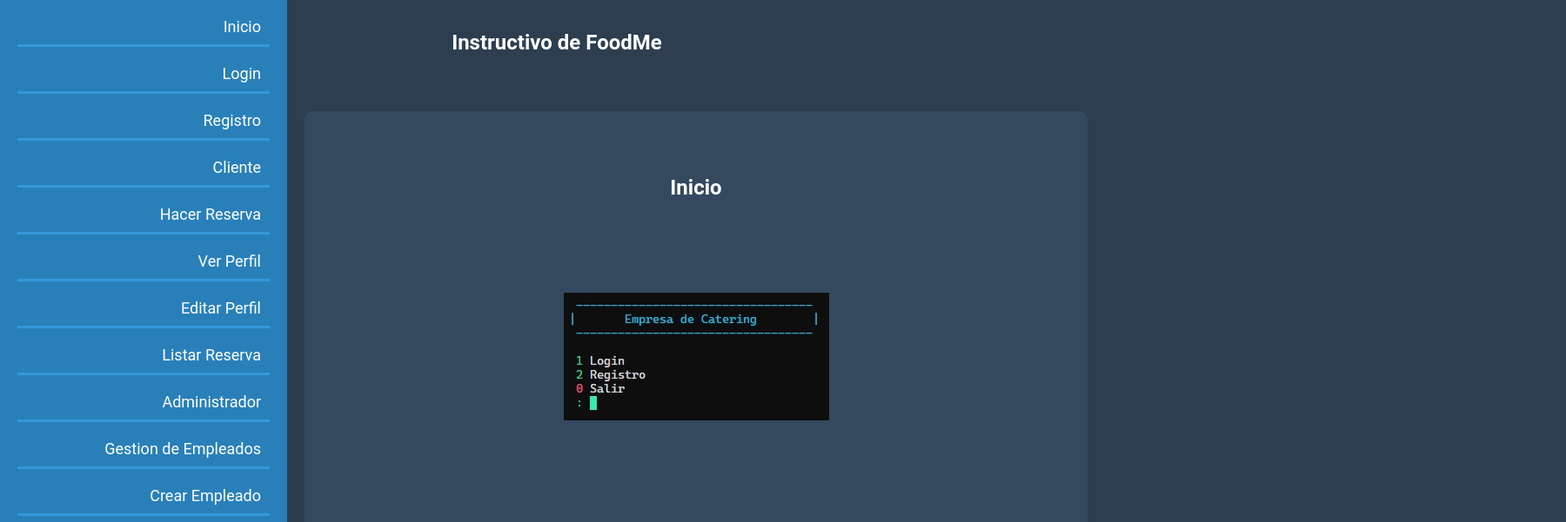
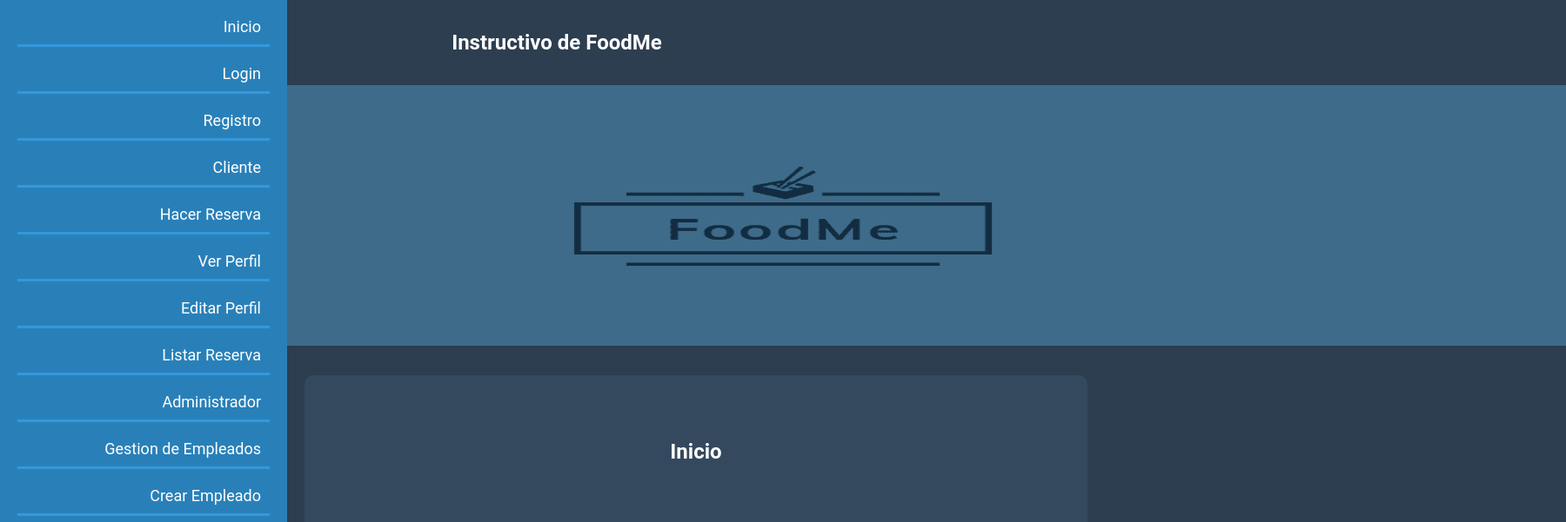
Before and after one commit to IDepp3/FoodMe, a plain HTML site: page docs/index.html in a window 1280 px wide. Shown: the top 601 px of the page at 87% size, 1800 px wide, since content can reach past the window. Drawn offline with Linux system fonts and the light colour scheme.

Commit message:
Ultimando detalles

```diff
--- a/docs/index.html
+++ b/docs/index.html
@@ -36,10 +36,17 @@
       </ul>
     </nav>
 
+
+
+
+
     <section>
       <h1 class="titulo">Instructivo de FoodMe</h1>
 
+      <img src="imagenes/logos.png" height="300" width="1800" style="position: center">
+
       <article id="inicio">
+
         <h2>Inicio</h2>
         <img src="imagenes/inicio.jpeg" />
         <p>
```
Also changed, not shown: docs/imagenes/logos.png (added).
